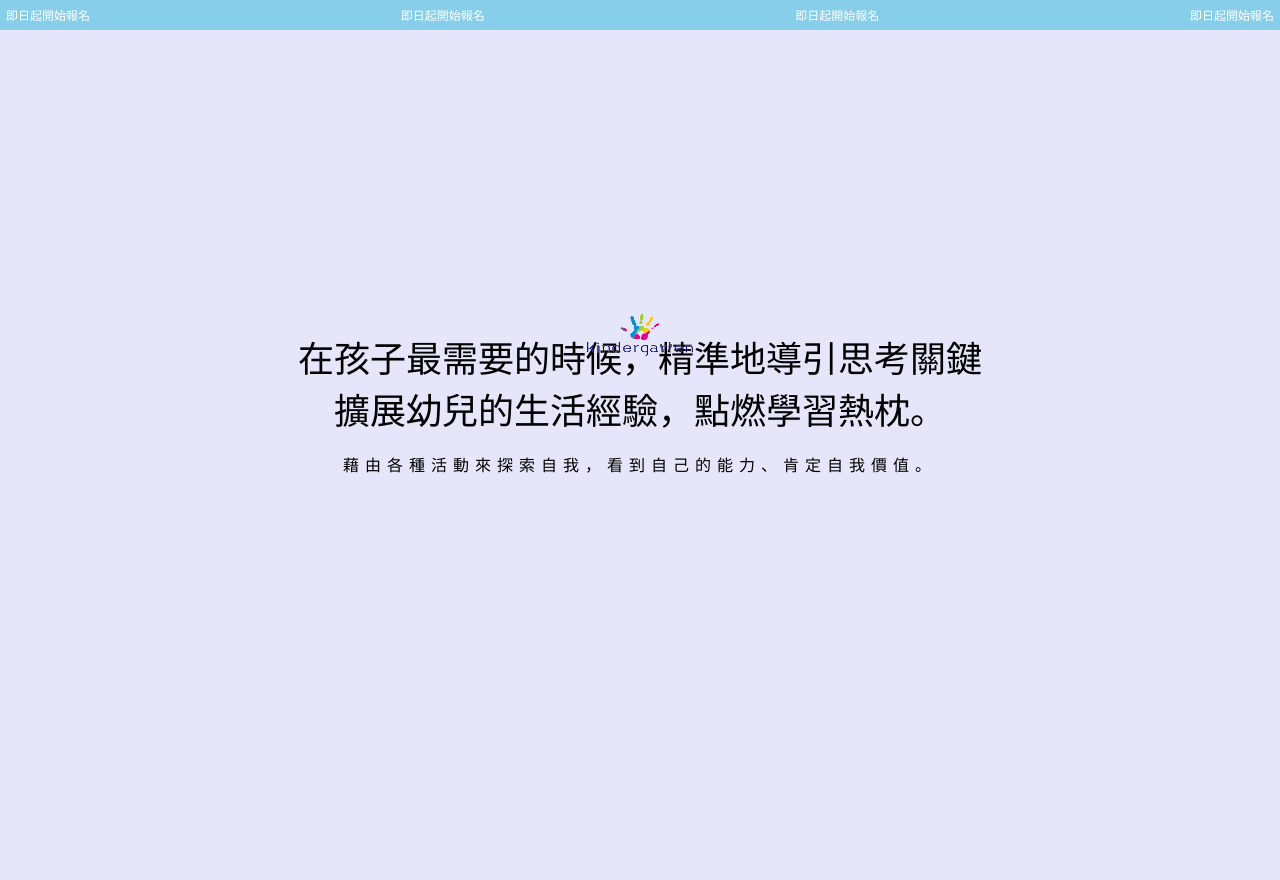
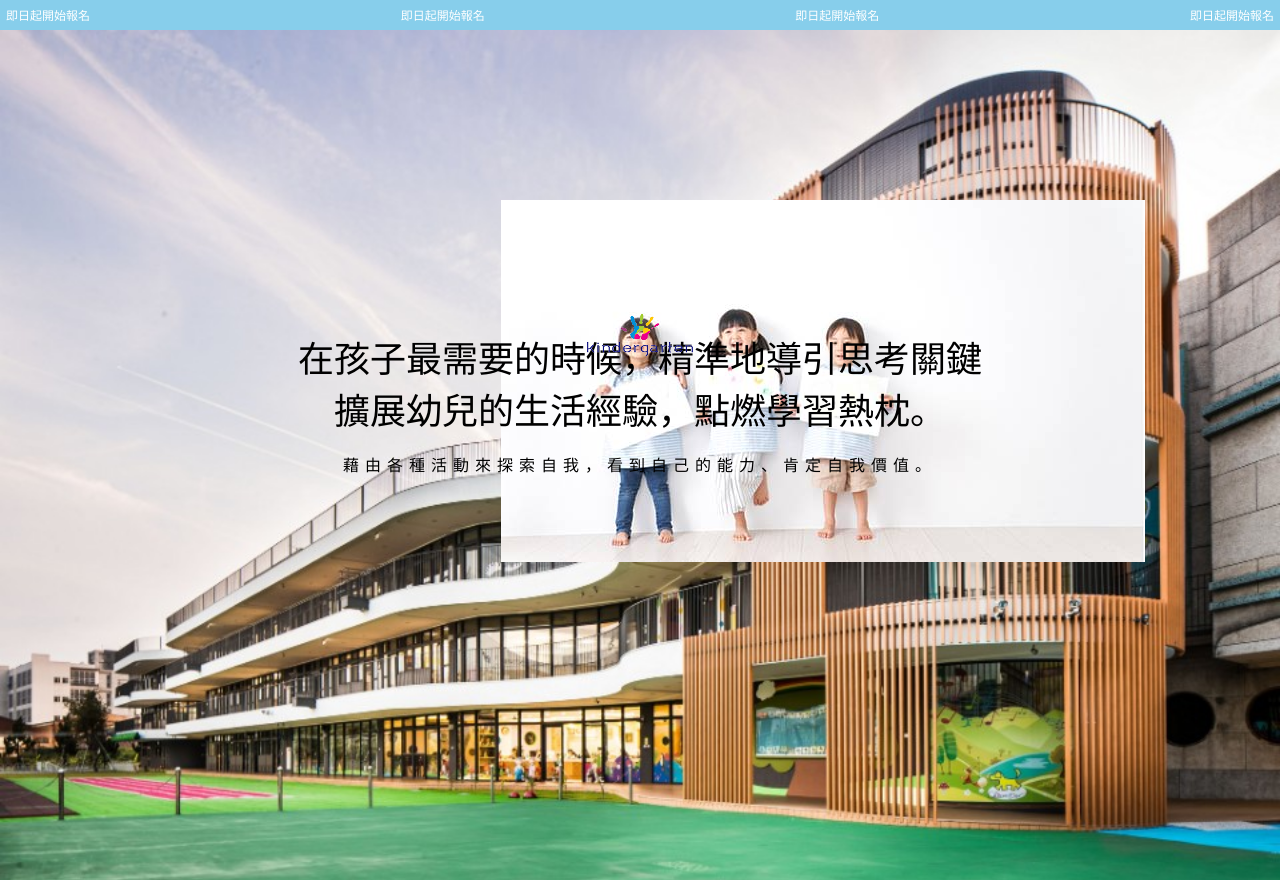
Before and after one commit to Yu-Tung-Chung/FinalProject2, a plain HTML site: page index.html in a window 1280 px wide. Drawn offline with nearby package versions, Linux system fonts and the light colour scheme; the site is published under a folder, as on GitHub Pages, so addresses that start at the root find nothing.

Commit message:
Add files via upload

```diff
--- a/index.html
+++ b/index.html
@@ -71,7 +71,7 @@
 		.banner{
 			position: relative;
 			height: 850px;
-			background: url(/img/school.jpeg) no-repeat;
+			background: url(img/school.jpeg) no-repeat;
 			background-size: cover;
 		}
 		.banner-text{
@@ -157,7 +157,7 @@
 			</h6>
 			<!-- <a href="#" class="scrolldown"><img src="images/arrow-down.png" alt=""></a> -->
 		</div>
-		<img class="slide-thumb" src="/img/childrenwhite.jfif" alt="">
+		<img class="slide-thumb" src="img/childrenwhite.jfif" alt="">
 	</div>
 </div>
 
```
